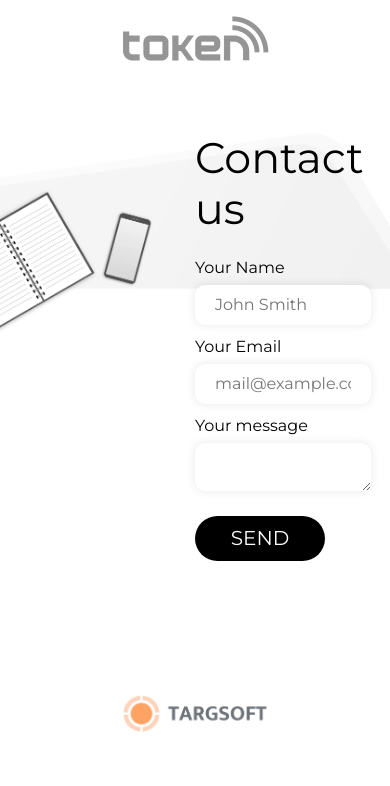
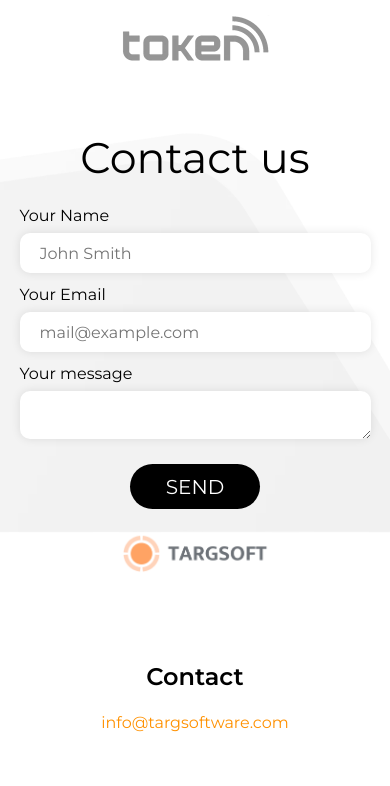
Before and after one commit to Khlustov/targ, a Gatsby site: page / in a window 390 px wide. Shown: the part 6260-7046 px from the top of the page. Built offline with nearby package versions, Linux system fonts and the light colour scheme; Gatsby itself is replaced by a stand-in of ours.

Commit message:
feat: finish with layout

```diff
--- a/src/components/Footer.js
+++ b/src/components/Footer.js
@@ -10,7 +10,7 @@
     const [isSend, setIsSend] = useState(false)
 
     return (
-        <div className={styles.footer}>
+        <div className={styles.footer} id='contacts'>
             <div className={styles.footerWrapper}>
                 <div className={styles.footerImage}>
                     <StaticImage src='../images/footer-image.webp' alt="footer-image"/>
@@ -43,7 +43,9 @@
                             required
                             >
                             </textarea>
-                            <button type='submit'>Send</button>
+                            <div className={styles.btnContainer}>
+                                <button type='submit'>Send</button>
+                            </div>
                         </form>
                     </div>
                 </div>
--- a/src/components/Header.js
+++ b/src/components/Header.js
@@ -15,7 +15,7 @@
                         <ul className={styles.navlinks}>
                             <li><a href="#services" style={{textDecoration: 'none', color: '#000'}}>Services</a></li>
                             <li><a href="#clients" style={{textDecoration: 'none', color: '#000'}}>Clients</a></li>
-                            <li><a href="#clients" style={{textDecoration: 'none', color: '#000'}}>Contact</a></li>
+                            <li><a href="#contacts" style={{textDecoration: 'none', color: '#000'}}>Contact</a></li>
                         </ul>
                     </nav>
                 </div>
--- a/src/styles/footer.module.css
+++ b/src/styles/footer.module.css
@@ -17,7 +17,7 @@
     height: auto;
     position: absolute;
     top: 0;
-    left: 0;
+    right: 0;
     z-index: -5;
 }
 
@@ -71,6 +71,13 @@
     box-shadow: 0px 0px 10px 0px rgba(0, 0, 0, .1);
 }
 
+.btnContainer {
+    width: 100%;
+    display: flex;
+    justify-content: flex-start;
+    align-items: center;
+}
+
 .form button {
     width: 130px;
     height: 45px;
@@ -85,7 +92,7 @@
 
 .contactInfo {
     width: 100%;
-    margin-top: calc(130px - 0.5vw);
+    margin-top: 13vw;
     display: flex;
     flex-wrap: wrap;
     justify-content: space-around;
@@ -94,7 +101,8 @@
 
 .contacts {
     width: 200px;
-    height: 200px;
+    margin-bottom: 30px;
+    height: 100px;
     display: flex;
     flex-direction: column;
     justify-content: flex-start;
@@ -127,3 +135,27 @@
     justify-content: flex-start;
     align-items: center;
 }
+
+@media (max-width: 980px) {
+    .contactInfo {
+        margin-top: 5vw;
+    }
+    .formLayout {
+        justify-content: center;
+    }
+    .formContainer h4 {
+        text-align: center;
+    }
+    .btnContainer {
+        justify-content: center;
+    }
+}
+
+@media (max-width: 768px) {
+    .formContainer {
+        width: 100%;
+    }
+    .footerImage {
+        width: 1000px;
+    }
+}
```
